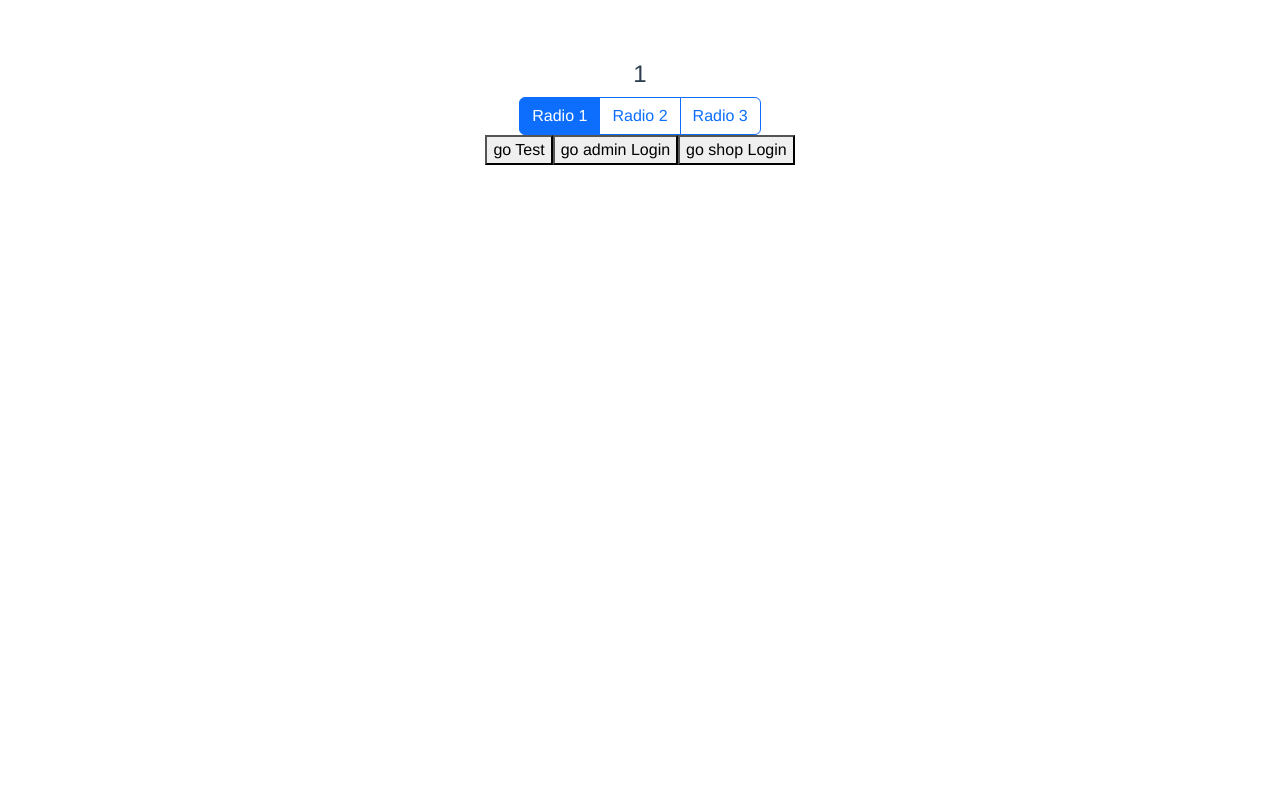
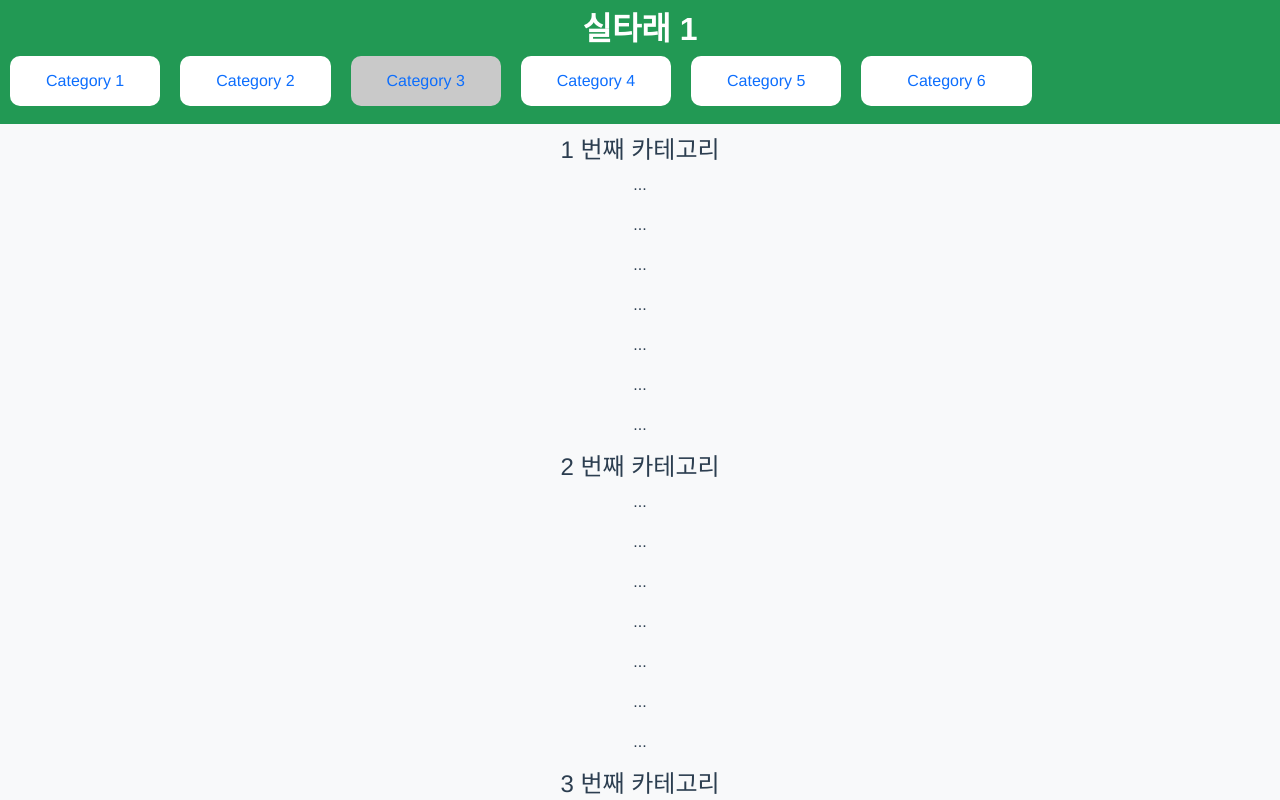
Before and after one commit to pokqok/kiosk, a Vue app in the folder frontend/: page /shop/1 in a window 1280 px wide. Shown: the top 800 px of the page. Built offline with nearby package versions, Linux system fonts and the light colour scheme.

Commit message:
ShopPage 기본 틀 제작. 아직 자잘한 오류 있음.

```diff
--- a/frontend/src/App.vue
+++ b/frontend/src/App.vue
@@ -24,7 +24,6 @@ export default {
   -moz-osx-font-smoothing: grayscale;
   text-align: center;
   color: #2c3e50;
-  margin-top: 60px;
 }
 
 input::-webkit-outer-spin-button,
--- a/frontend/src/components/AdminPage.vue
+++ b/frontend/src/components/AdminPage.vue
@@ -21,6 +21,6 @@ export default {
 <!-- 스타일 (필요에 따라 추가) -->
 <style>
 .admin-page {
-  /* 스타일링 */
+  margin-top: 60px;
 }
 </style>
--- a/frontend/src/components/LoginPage.vue
+++ b/frontend/src/components/LoginPage.vue
@@ -1,5 +1,5 @@
 <template>
-  <div>
+  <div class="login-page">
     <img v-if="$route.params.mode == 'shop'" src="../assets/logo.png">
     <img v-if="$route.params.mode == 'admin'" src="../assets/admin.png">
 
@@ -21,9 +21,9 @@
     <div>
       <button type="button" class="btn btn-success" @click="login">Login</button>
     </div>
+
+    <button @click="goToRootPage">메인 페이지로 돌아가기</button>
   </div>
-
-  <button @click="goToRootPage">메인 페이지로 돌아가기</button>
 </template>
 
 <script>
@@ -83,8 +83,7 @@ export default {
 </script>
 
 <style>
-/* .login {
-    margin-left: 30%;
-    margin-right: 30%;
-} */
+.login-page {
+  margin-top: 60px;
+}
 </style>
--- a/frontend/src/components/ShopPage.vue
+++ b/frontend/src/components/ShopPage.vue
@@ -1,24 +1,105 @@
 <template>
-    <div>
-        <h4>{{ $route.params.id }}</h4>
-        <div class="btn-group" role="group" aria-label="Basic radio toggle button group">
-            <input type="radio" class="btn-check" name="btnradio" id="btnradio1" autocomplete="off" checked>
-            <label class="btn btn-outline-primary" for="btnradio1">Radio 1</label>
+    <div class="head-container">
+        <h2 class="title">실타래 {{ $route.params.id }}</h2>
+        <nav id="navbar-menu" class="navbar navbar-custom">
+            <ul class="nav">
+                <li :class="{ 'active': isScrollspyActive(i) }" class="nav-item-custom" v-for="i in 6"
+                    :key="i">
+                    <a class="nav-link" :href="'#CategoryTitle' + i" @click="handleItemClick(i)">Category {{ i }}</a>
+                </li>
+            </ul>
+        </nav>
+    </div>
 
-            <input type="radio" class="btn-check" name="btnradio" id="btnradio2" autocomplete="off">
-            <label class="btn btn-outline-primary" for="btnradio2">Radio 2</label>
-
-            <input type="radio" class="btn-check" name="btnradio" id="btnradio3" autocomplete="off">
-            <label class="btn btn-outline-primary" for="btnradio3">Radio 3</label>
+    <div class="scrollspy-container">
+        <div data-bs-spy="scroll" data-bs-target="#navbar-menu" data-bs-root-margin="0px 0px -40%"
+            data-bs-smooth-scroll="true" class="scrollspy-example bg-body-tertiary p-3 rounded-2" tabindex="0">
+            <div v-for="i in 6" :key="i">
+                <h4 :id="'CategoryTitle' + i">{{ i }} 번째 카테고리</h4>
+                <p>...</p>
+                <p>...</p>
+                <p>...</p>
+                <p>...</p>
+                <p>...</p>
+                <p>...</p>
+                <p>...</p>
+            </div>
         </div>
     </div>
+
 </template>
 
 <script>
 export default {
     name: 'ShopPage',
+    data() {
+        return {
+            activeScrollspy: 1
+        }
+    },
+    mounted() {
+        window.addEventListener('scroll', this.handleScroll);
+    },
+    beforeUnmount() {
+        window.removeEventListener('scroll', this.handleScroll);
+    },
+    methods: {
+        handleScroll() {
+            const scrollspyItems = document.querySelectorAll('.scrollspy-example h4');
+            const scrollspyOffsets = Array.from(scrollspyItems).map(item => item.offsetTop);
+            const currentScrollPos = window.scrollY + window.innerHeight / 2;
+            for (let i = 0; i < scrollspyOffsets.length; i++) {
+                if (currentScrollPos >= scrollspyOffsets[i] && currentScrollPos < scrollspyOffsets[i + 1]) {
+                    this.activeScrollspy = i + 1;
+                    break;
+                }
+            }
+        },
+        isScrollspyActive(index) {
+            return index === this.activeScrollspy;
+        },
 
+        handleItemClick(index) {
+            this.activeScrollspy = index;
+        }
+    }
 }
 </script>
 
-<style></style>
+<style>
+.head-container {
+    position: fixed;
+    top: 0;
+    width: 100%;
+    background-color: #229954;
+    padding: 10px 0;
+}
+
+.title {
+    color: white;
+    text-align: center;
+    font-weight: bold;
+    margin: 0;
+}
+
+.nav-item-custom {
+    background-color: white;
+    color: black;
+    border-radius: 10px;
+    padding: 5px 20px;
+    margin: 0 10px;
+}
+
+.active {
+    background-color: #c9c9c9;
+    color: black;
+    border-radius: 10px;
+    padding: 5px 20px;
+    margin: 0 10px;
+}
+
+.scrollspy-container {
+    margin-top: 120px;
+    /* head-container의 높이 만큼 아래로 내림 */
+}
+</style>
--- a/frontend/src/components/TestPage.vue
+++ b/frontend/src/components/TestPage.vue
@@ -1,4 +1,5 @@
 <template>
+    <div class="test-page">
         <!-- File Upload Form -->
         <form @submit.prevent="uploadFile">
             <div>
@@ -32,6 +33,7 @@
         </div>
 
         <button @click="goToRootPage">메인 페이지로 돌아가기</button>
+    </div>
 </template>
 
 <script>
@@ -232,4 +234,8 @@ export default {
 }
 </script>
 
-<style></style>
+<style>
+.test-page {
+    margin-top: 60px;
+}
+</style>
```
Lines whose indentation alone changed are shown as unchanged.
